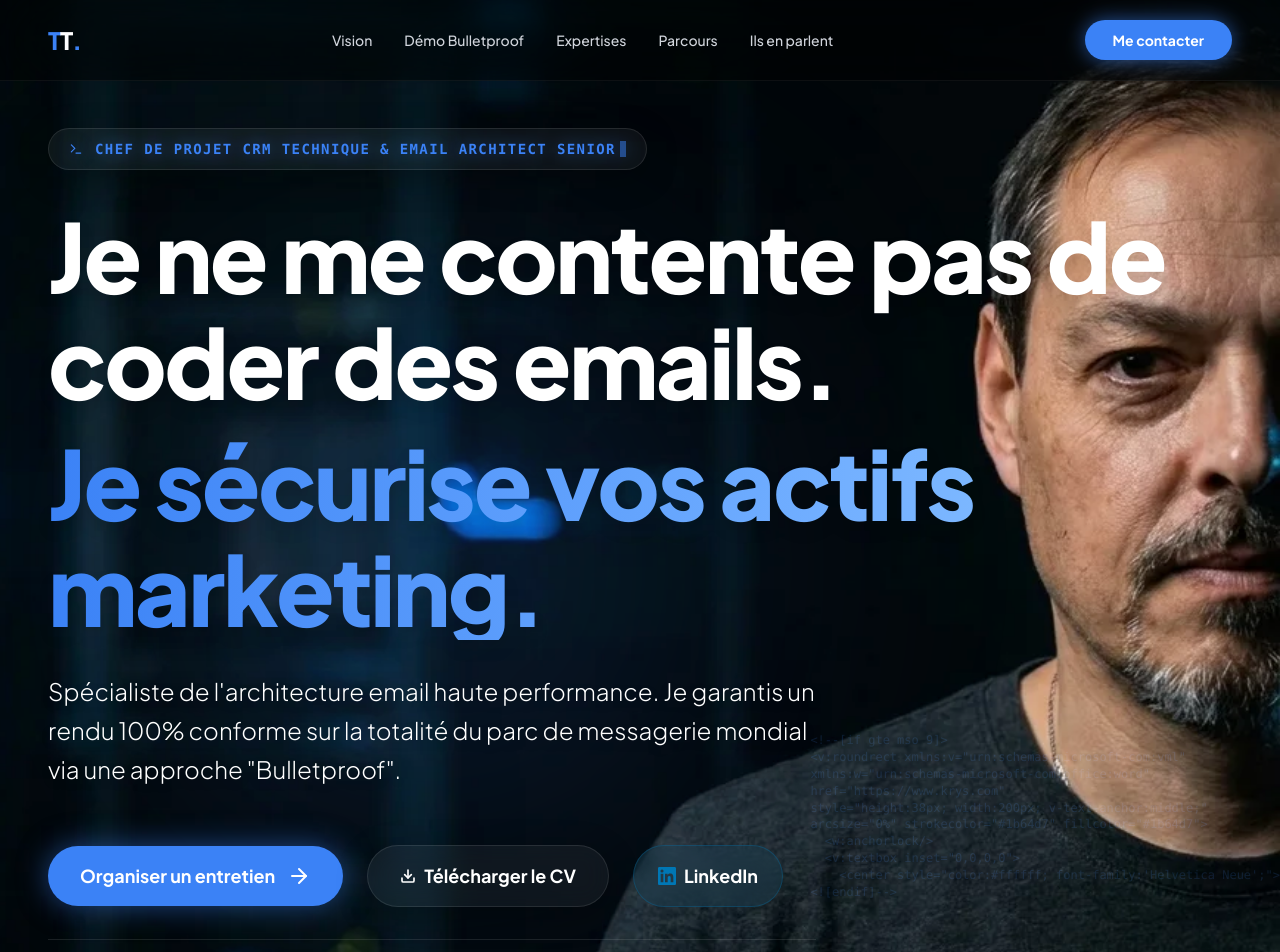
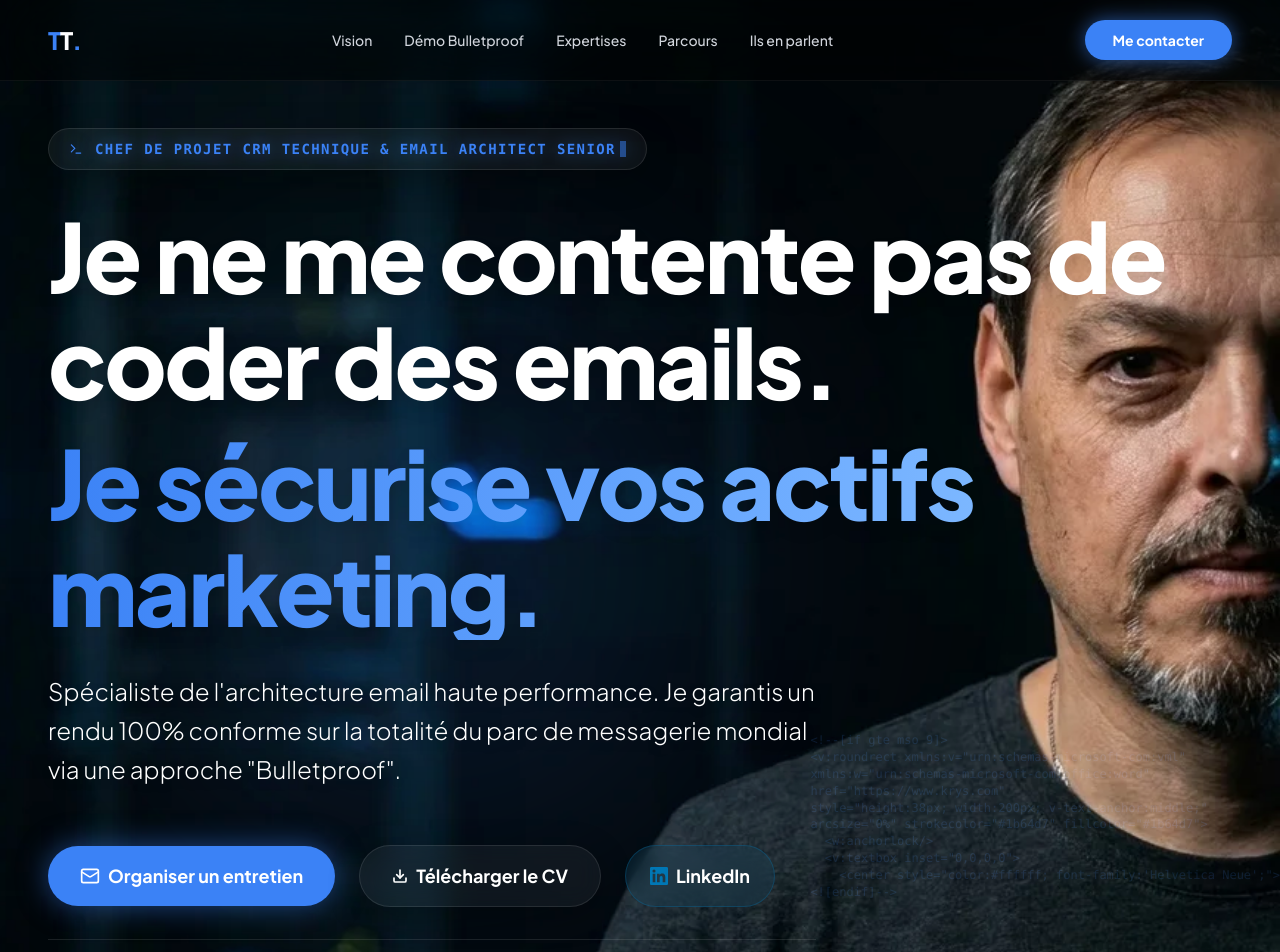
Before and after one commit to mist3rth/Portfolio, a Next.js app: page / in a window 1280 px wide. Shown: the top 952 px of the page. Built offline with nearby package versions, Linux system fonts and the light colour scheme.

Commit message:
feat: smart ContactButton with clipboard fallback and visual feedback

```diff
--- a/src/app/page.tsx
+++ b/src/app/page.tsx
@@ -10,6 +10,7 @@ import InteractiveDemo from "@/components/InteractiveDemo";
 import Timeline from "@/components/Timeline";
 import Testimonials from "@/components/Testimonials";
 import ScrollToTop from "@/components/ScrollToTop";
+import ContactButton from "@/components/ContactButton";
 import { personalInfo, stackAndTools } from "@/data/cvData";
 import Image from "next/image";
 import { ExternalLink, Sun, Moon } from "lucide-react";
@@ -133,13 +134,7 @@ export default function Home() {
               Je ne cherche pas de missions freelances éphémères. Mon objectif est d'intégrer une entreprise ambitieuse pour y construire une <strong>architecture email souveraine</strong>, éliminer votre dette technique et industrialiser votre production sur le long terme.
             </p>
             <div className="flex flex-col min-[851px]:flex-row gap-6 items-center">
-              <a
-                href={`mailto:${personalInfo.email}?subject=Entretien%20CDI%20-%20Email%20Architect%20Senior`}
-                className="bg-accent hover:bg-blue-500 text-white px-10 py-5 rounded-full font-bold text-lg transition-all duration-300 hover:scale-105 shadow-[0_0_30px_rgba(59,130,246,0.4)] hover:shadow-[0_0_50px_rgba(59,130,246,0.8)] relative overflow-hidden group w-full min-[851px]:w-auto text-center"
-              >
-                <div className="absolute inset-0 bg-white/20 translate-y-full group-hover:translate-y-0 transition-transform duration-300"></div>
-                <span className="relative z-10">Organiser un entretien</span>
-              </a>
+              <ContactButton label="Organiser un entretien" variant="primary" />
               <div className="flex flex-col text-sm text-gray-400 font-mono text-center min-[851px]:text-left">
                 <span className="text-green-400 flex items-center gap-2 justify-center min-[851px]:justify-start">
                   <span className="w-2 h-2 rounded-full bg-green-400 animate-pulse"></span>
--- /dev/null
+++ b/src/components/ContactButton.tsx
@@ -0,0 +1,53 @@
+"use client";
+
+import { useState } from "react";
+import { personalInfo } from "@/data/cvData";
+import { Check, Mail } from "lucide-react";
+
+interface ContactButtonProps {
+  className?: string;
+  label?: string;
+  variant?: "primary" | "outline" | "navbar";
+}
+
+export default function ContactButton({ className, label = "Me contacter", variant = "primary" }: ContactButtonProps) {
+  const [copied, setCopied] = useState(false);
+
+  const handleContact = (e: React.MouseEvent) => {
+    // On laisse le mailto s'ouvrir normalement pour ceux qui ont un client mail
+    // Mais on copie aussi l'email dans le presse-papier pour les autres
+    navigator.clipboard.writeText(personalInfo.email);
+    setCopied(true);
+
+    setTimeout(() => {
+      setCopied(false);
+    }, 3000);
+  };
+
+  const baseStyles = "transition-all duration-300 flex items-center justify-center gap-2 relative overflow-hidden";
+
+  const variants = {
+    primary: "bg-accent text-white px-8 py-4 rounded-full font-bold text-lg shadow-[0_0_30px_rgba(59,130,246,0.5)] hover:shadow-[0_0_50px_rgba(59,130,246,0.8)] hover:scale-105 hover:bg-blue-500",
+    outline: "bg-white/5 border border-white/10 hover:bg-white/10 text-white px-10 py-5 rounded-full font-bold text-lg hover:scale-105 shadow-[0_0_30px_rgba(59,130,246,0.4)]",
+    navbar: "bg-accent text-white px-4 md:px-7 py-2.5 rounded-full text-xs md:text-sm font-bold hover:scale-105 hover:bg-blue-400 shadow-[0_0_20px_rgba(59,130,246,0.6)] shrink-0"
+  };
+
+  return (
+    <a
+      href={`mailto:${personalInfo.email}?subject=Entretien%20CDI%20-%20Email%20Architect%20Senior`}
+      onClick={handleContact}
+      className={`${baseStyles} ${variants[variant]} ${className}`}
+    >
+      <span className={`flex items-center gap-2 transition-all duration-300 ${copied ? 'opacity-0 scale-95' : 'opacity-100 scale-100'}`}>
+        {variant !== 'navbar' && <Mail size={20} />}
+        {label}
+      </span>
+
+      {/* Toast Notification intégrée au bouton */}
+      <span className={`absolute inset-0 flex items-center justify-center gap-2 bg-green-500 text-white transition-all duration-500 font-bold ${copied ? 'translate-y-0 opacity-100' : 'translate-y-full opacity-0'}`}>
+        <Check size={variant === 'navbar' ? 16 : 20} />
+        {variant === 'navbar' ? 'Copié !' : 'Email copié !'}
+      </span>
+    </a>
+  );
+}
--- a/src/components/Hero.tsx
+++ b/src/components/Hero.tsx
@@ -1,4 +1,5 @@
 import { personalInfo } from "@/data/cvData";
+import ContactButton from "./ContactButton";
 import { ArrowRight, Terminal } from "lucide-react";
 import Image from "next/image";
 import AnimatedCounter from "@/components/AnimatedCounter";
@@ -60,9 +61,7 @@ export default function Hero() {
         </p>
 
         <div className="pt-6 flex flex-wrap gap-4 md:gap-6 items-center">
-          <a href={`mailto:${personalInfo.email}?subject=Entretien%20CDI%20-%20Email%20Architect%20Senior`} className="bg-accent text-white px-8 py-4 rounded-full font-bold transition-all duration-300 flex items-center gap-3 group text-lg shadow-[0_0_30px_rgba(59,130,246,0.5)] hover:shadow-[0_0_50px_rgba(59,130,246,0.8)] hover:scale-105 hover:bg-blue-500">
-            Organiser un entretien <ArrowRight className="group-hover:translate-x-1 transition-transform" />
-          </a>
+          <ContactButton label="Organiser un entretien" />
           <a
             href="/Portfolio/cv-thierry-thiesson.pdf"
             download="CV-Thierry-Thiesson-Email-Architect.pdf"
--- a/src/components/Navbar.tsx
+++ b/src/components/Navbar.tsx
@@ -1,6 +1,7 @@
 "use client";
 import { useState } from "react";
 import { personalInfo } from "@/data/cvData";
+import ContactButton from "./ContactButton";
 import { Menu, X } from "lucide-react";
 
 export default function Navbar() {
@@ -45,13 +46,7 @@ export default function Navbar() {
             ))}
           </div>
 
-          {/* CTA - Always visible */}
-          <a
-            href={`mailto:${personalInfo.email}?subject=Entretien%20CDI%20-%20Email%20Architect%20Senior`}
-            className="bg-accent text-white px-4 md:px-7 py-2.5 rounded-full text-xs md:text-sm font-bold transition-all duration-300 hover:scale-105 hover:bg-blue-400 shadow-[0_0_20px_rgba(59,130,246,0.6)] shrink-0"
-          >
-            Me contacter
-          </a>
+          <ContactButton variant="navbar" />
         </div>
       </nav>
 
```
